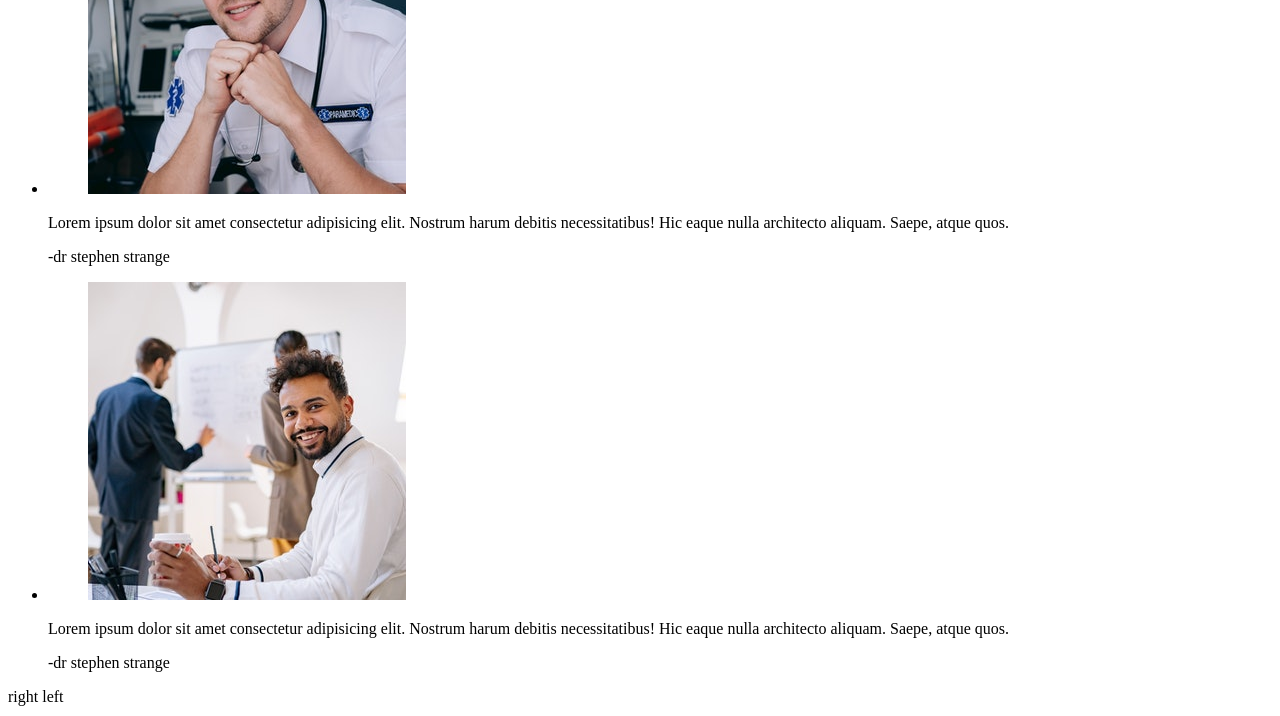
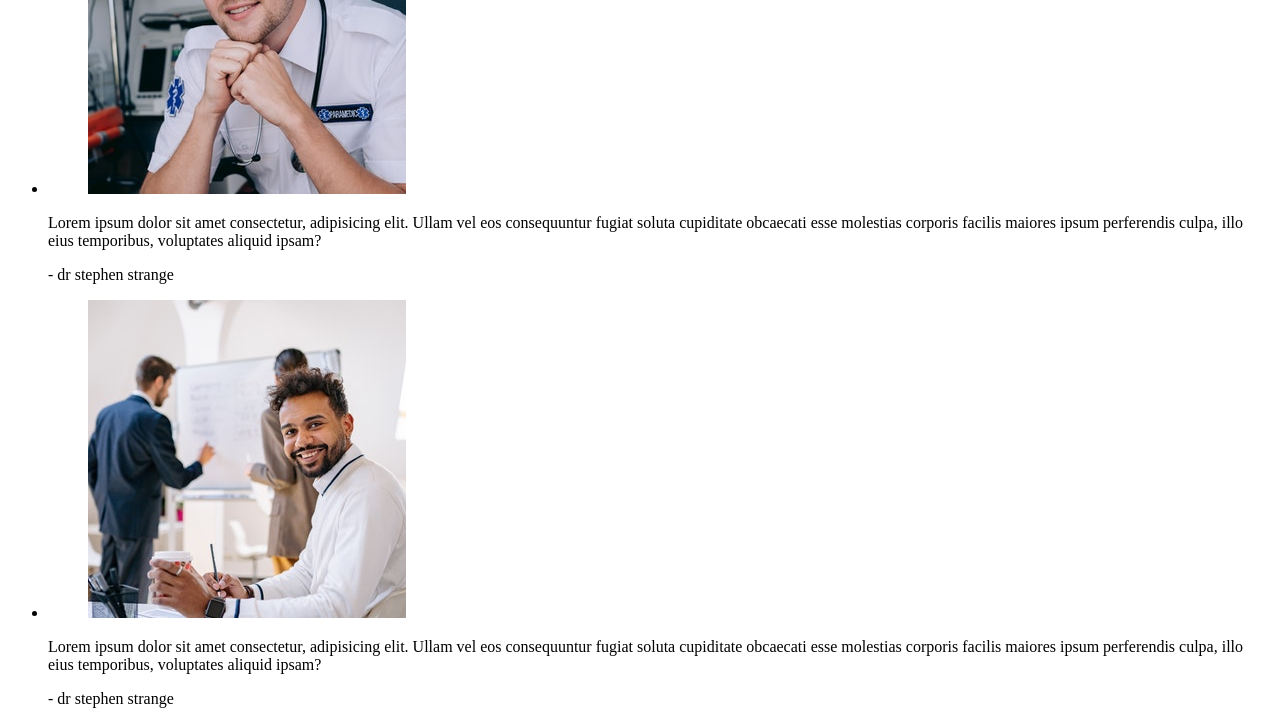
Before and after one commit to kashifaxioned/finloans, a plain HTML site: page index.html in a window 1280 px wide. Shown: the part 4334-5050 px from the top of the page. Drawn offline with nearby package versions, Linux system fonts and the light colour scheme; files that its build step writes are made by us from their sources; a script that the page names is missing.

Commit message:
review section structure modified after styling

```diff
--- a/index.html
+++ b/index.html
@@ -244,21 +244,27 @@
     <!-- review section start -->
     <div class="review">
       <div class="wrapper">
-        <ul class="review__list">
-          <li class="review__list__item">
-            <figure><img  class="review__list__item__image" src="image/testimonial/1.jpg" alt="Doctor Smiling on Camera"></figure>
-            <p class="review__list__item__text">Lorem ipsum dolor sit amet consectetur adipisicing elit. Nostrum harum debitis necessitatibus! Hic eaque nulla architecto aliquam. Saepe, atque quos.</p>
-            <span class="review__list__item__author">-dr stephen strange</span>
-          </li>
-          <li class="review__list__item">
-            <figure><img  class="review__list__item__image" src="image/testimonial/2.jpg" alt="Doctor Smiling on Camera"></figure>
-            <p class="review__list__item__text">Lorem ipsum dolor sit amet consectetur adipisicing elit. Nostrum harum debitis necessitatibus! Hic eaque nulla architecto aliquam. Saepe, atque quos.</p>
-            <span class="review__list__item__author">-dr stephen strange</span>
-          </li>
-        </ul>
-        <div class="review__controller">
-          <span class="review__controller__right">right</span>
-          <span class="review__controller__left">left</span>
+        <div class="review__box">
+          <ul class="review__box__list">
+            <li class="review__box__list__item">
+              <figure class="review__box__list__item__image"><img src="image/testimonial/1.jpg" alt="Doctor Smiling on Camera"></figure>
+              <div class="review__box__list__item__text">
+                <p class="review__box__list__item__text__info">Lorem ipsum dolor sit amet consectetur, adipisicing elit. Ullam vel eos consequuntur fugiat soluta cupiditate obcaecati esse molestias corporis facilis maiores ipsum perferendis culpa, illo eius temporibus, voluptates aliquid ipsam?</p>
+                <span class="review__box__list__item__text__author">- dr stephen strange</span>
+              </div>
+            </li>
+            <li class="review__box__list__item">
+              <figure class="review__box__list__item__image"><img src="image/testimonial/2.jpg" alt="Doctor Smiling on Camera"></figure>
+              <div class="review__box__list__item__text">
+                <p class="review__box__list__item__text__info">Lorem ipsum dolor sit amet consectetur, adipisicing elit. Ullam vel eos consequuntur fugiat soluta cupiditate obcaecati esse molestias corporis facilis maiores ipsum perferendis culpa, illo eius temporibus, voluptates aliquid ipsam?</p>
+                <span class="review__box__list__item__text__author">- dr stephen strange</span>
+              </div>
+            </li>
+          </ul>
+          <div class="review__box__controller">
+            <span class="review__box__controller__right">right</span>
+            <span class="review__box__controller__left">left</span>
+          </div>
         </div>
         <ul class="review__clients">
           <li class="review__clients__item">
```
